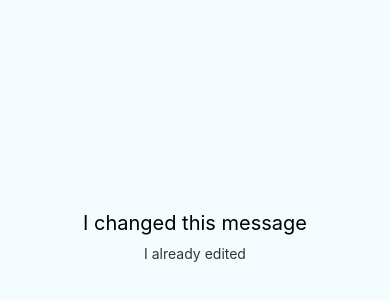
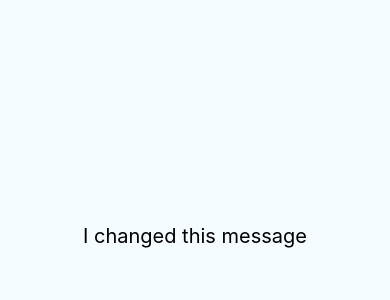
Before and after one commit to marteoma/eParking, a React Native app in the folder eParkingMobile/: screen / in a window 390 px wide. Shown: the part 186-486 px from the top of the page. Built offline with nearby package versions, Linux system fonts and the light colour scheme.

Commit message:
Conexión con api

```diff
--- a/eParkingMobile/App.js
+++ b/eParkingMobile/App.js
@@ -7,22 +7,13 @@
  */
 
 import React, { Component } from "react";
-import { Platform, StyleSheet, Text, View } from "react-native";
-
-const instructions = Platform.select({
-  ios: "Press Cmd+R to reload,\n" + "Cmd+D or shake for dev menu",
-  android:
-    "Double tap R on your keyboard to reload,\n" +
-    "Shake or press menu button for dev menu"
-});
+import { StyleSheet, Text, View } from "react-native";
 
 export default class App extends Component {
   render() {
     return (
       <View style={styles.container}>
         <Text style={styles.welcome}>I changed this message</Text>
-        <Text style={styles.instructions}>I already edited</Text>
-        <Text style={styles.instructions}>{instructions}</Text>
       </View>
     );
   }
--- a/eParkingMobile/index.js
+++ b/eParkingMobile/index.js
@@ -3,5 +3,6 @@
 import { AppRegistry } from "react-native";
 import App from "./App";
 import { name as appName } from "./app.json";
+// import createZona from "./src/components/createZona"
 
 AppRegistry.registerComponent(appName, () => App);
--- a/eParkingMobile/package.json
+++ b/eParkingMobile/package.json
@@ -7,6 +7,7 @@
     "test": "jest"
   },
   "dependencies": {
+    "axios": "^0.18.0",
     "react": "16.6.0-alpha.8af6728",
     "react-native": "0.57.3"
   },
--- /dev/null
+++ b/eParkingMobile/src/api/constants.js
@@ -0,0 +1,3 @@
+export default {
+  apiUrl: "http://localhost:8085"
+};
```
Also changed, not shown: eParkingMobile/src/components/createZona.js (added, +15 -0 lines), 1 other file (tests, documents, lock files or other folders).
